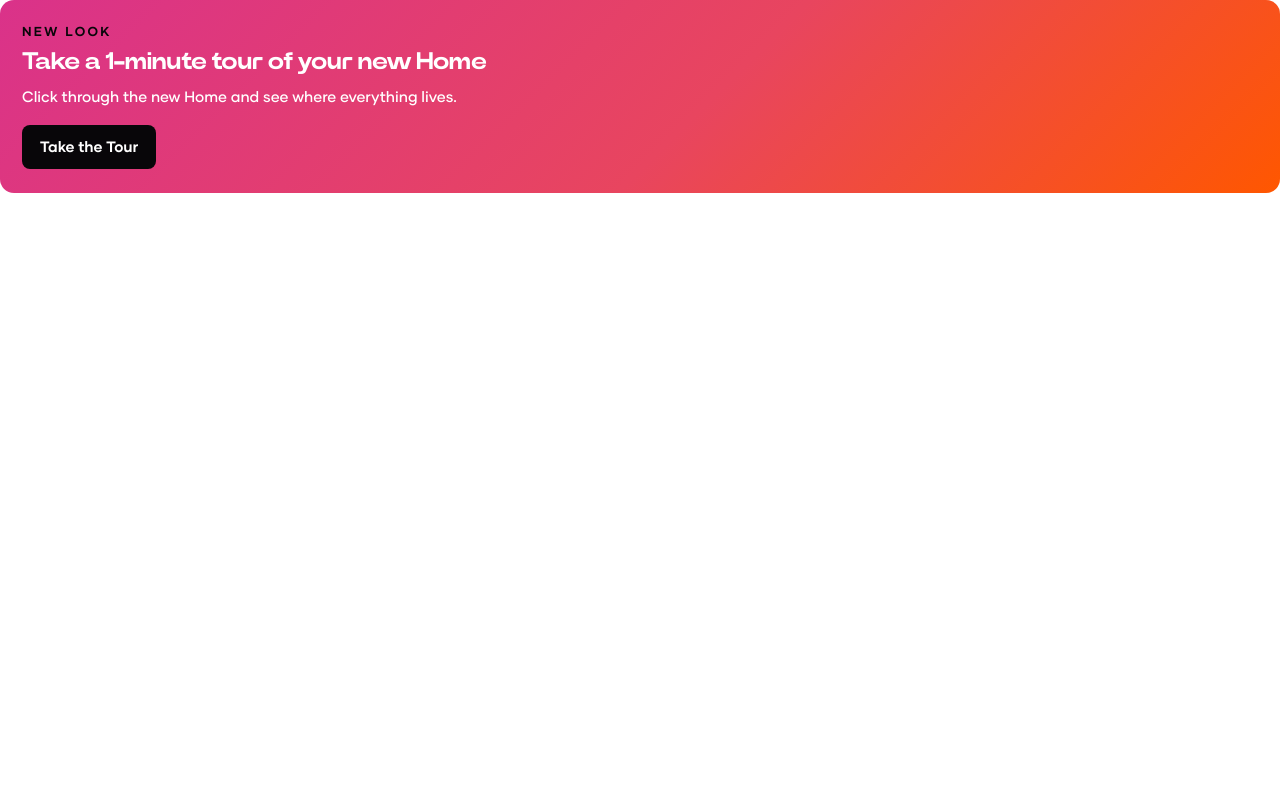
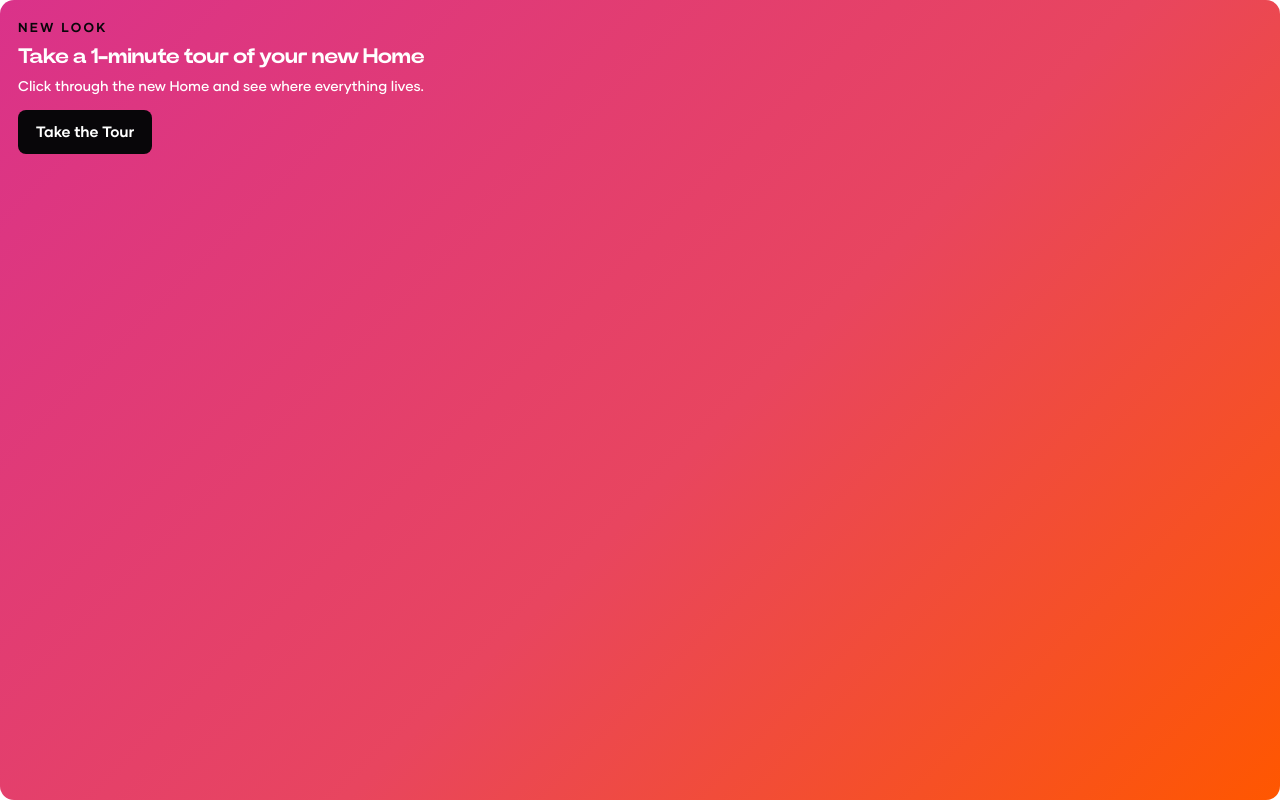
Before and after one commit to derrin-slack/sfd-facilitator-home, a plain HTML site: page tour-card.html in a window 1280 px wide. Drawn offline with Linux system fonts and the light colour scheme.

Commit message:
Tour card: fit the narrow right column
Co-Authored-By: Claude Opus 5.5 <noreply@anthropic.com>
Claude-Session: https://claude.ai/code/session_01J2XsePHKHLoGb4EkHdAEhP

```diff
--- a/tour-card.html
+++ b/tour-card.html
@@ -6,11 +6,12 @@
 <title>Take the Tour</title>
 <link rel="stylesheet" href="sfd.css">
 <style>
-html,body{overflow:hidden;background:transparent}
-a.c{display:block;padding:22px 22px 24px;background:linear-gradient(135deg,var(--pink) 0%,#E8455F 55%,var(--orange) 100%);color:#fff;text-decoration:none;border-radius:14px}
+html,body{overflow:hidden;background:transparent;height:100%;margin:0}
+a.c{box-sizing:border-box;min-height:100%}
+a.c{display:block;padding:18px 18px 20px;background:linear-gradient(135deg,var(--pink) 0%,#E8455F 55%,var(--orange) 100%);color:#fff;text-decoration:none;border-radius:14px}
 .k{font-weight:700;font-size:13px;letter-spacing:.18em;text-transform:uppercase;margin:0 0 8px;color:var(--black)}
-.h{font-family:var(--head);font-weight:700;font-size:24px;line-height:1.12;margin:0}
-.s{font-size:15px;line-height:1.4;margin:10px 0 18px}
+.h{font-family:var(--head);font-weight:700;font-size:21px;line-height:1.12;margin:0}
+.s{font-size:14px;line-height:1.4;margin:8px 0 14px}
 .b{display:inline-flex;align-items:center;min-height:44px;padding:10px 18px;background:var(--black);color:#fff;font-weight:700;font-size:15px;border-radius:8px}
 a.c:hover .b,a.c:focus-visible .b{background:#fff;color:var(--black)}
 </style>
```
